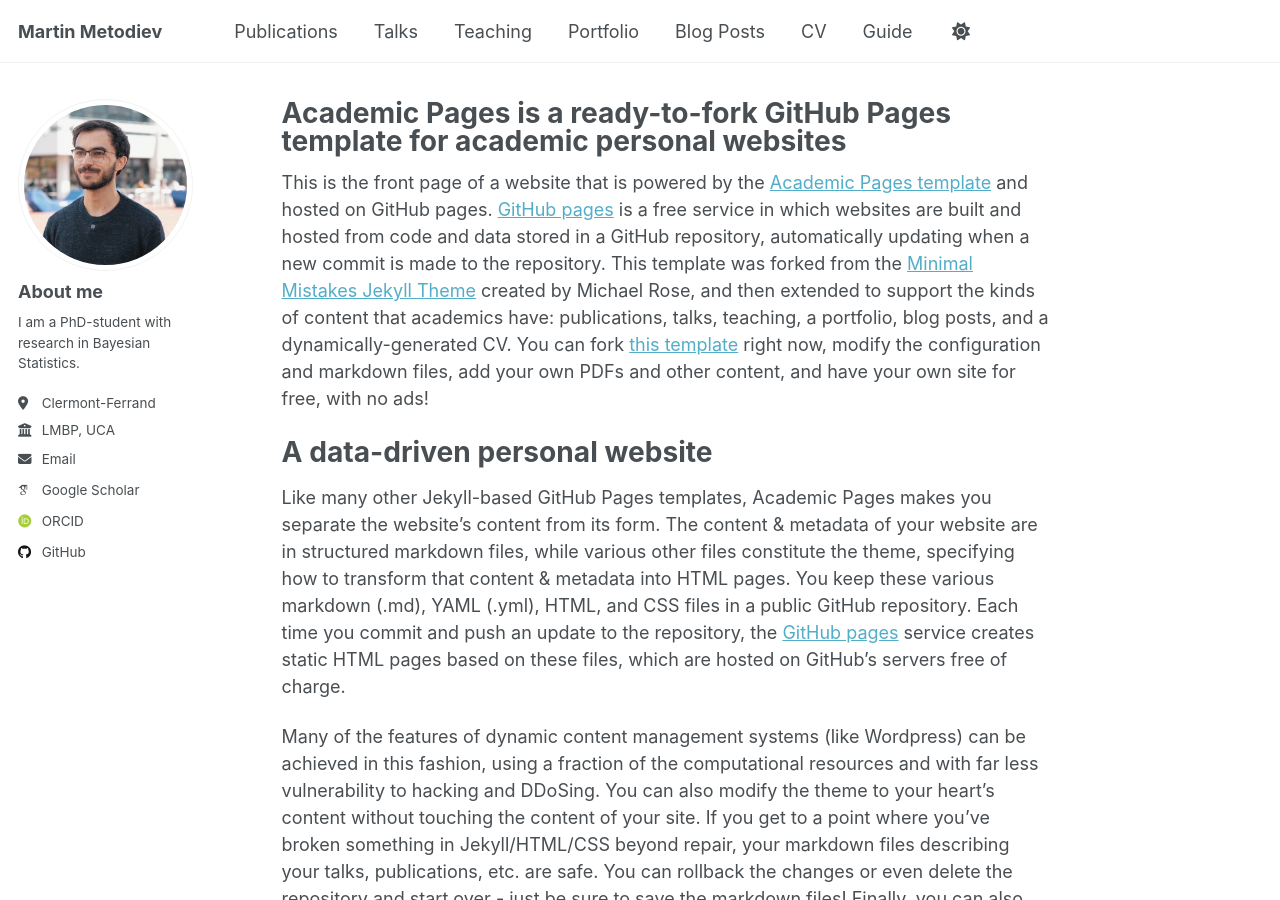
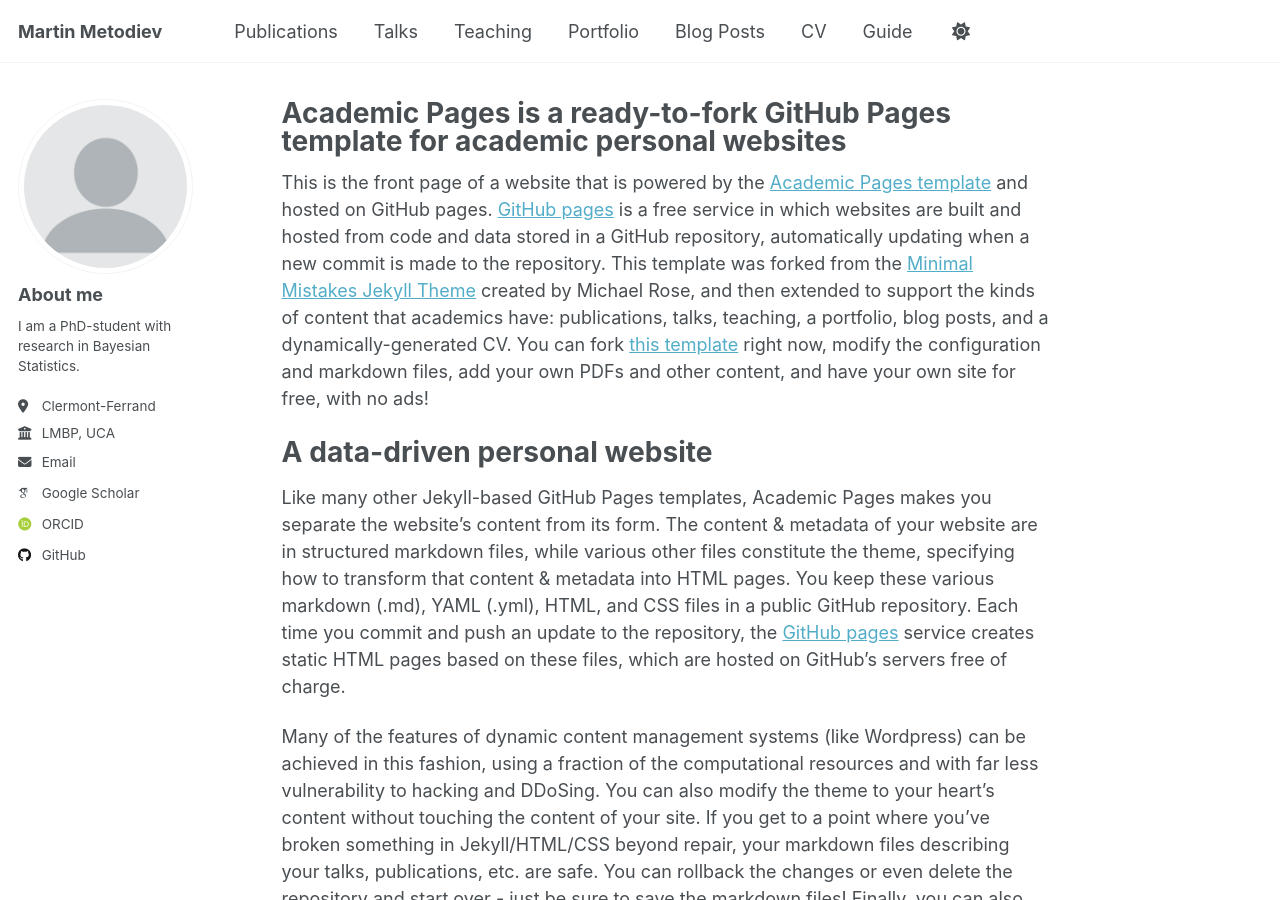
Before and after one commit to m-metodiev/m-metodiev.github.io, a Jekyll site: the page built from _pages/about.md, in a window 1280 px wide and 900 px high. Built offline with Jekyll 4.4.1, drawn with Linux system fonts in a browser that asks for light colours; some web fonts are replaced.

Commit message:
Update _config.yml

```diff
--- a/_config.yml
+++ b/_config.yml
@@ -22,7 +22,7 @@ repository               : "academicpages/academicpages.github.io"
 #               Additional customization can be done by editing /_includes/author-profile.html
 author:
   # Biographic information
-  avatar           : "Martin_pic.png"
+  avatar           : "profile.png"
   name             : "About me"
   pronouns         : # example: "she/her"
   bio              : "I am a PhD-student with research in Bayesian Statistics."
```
